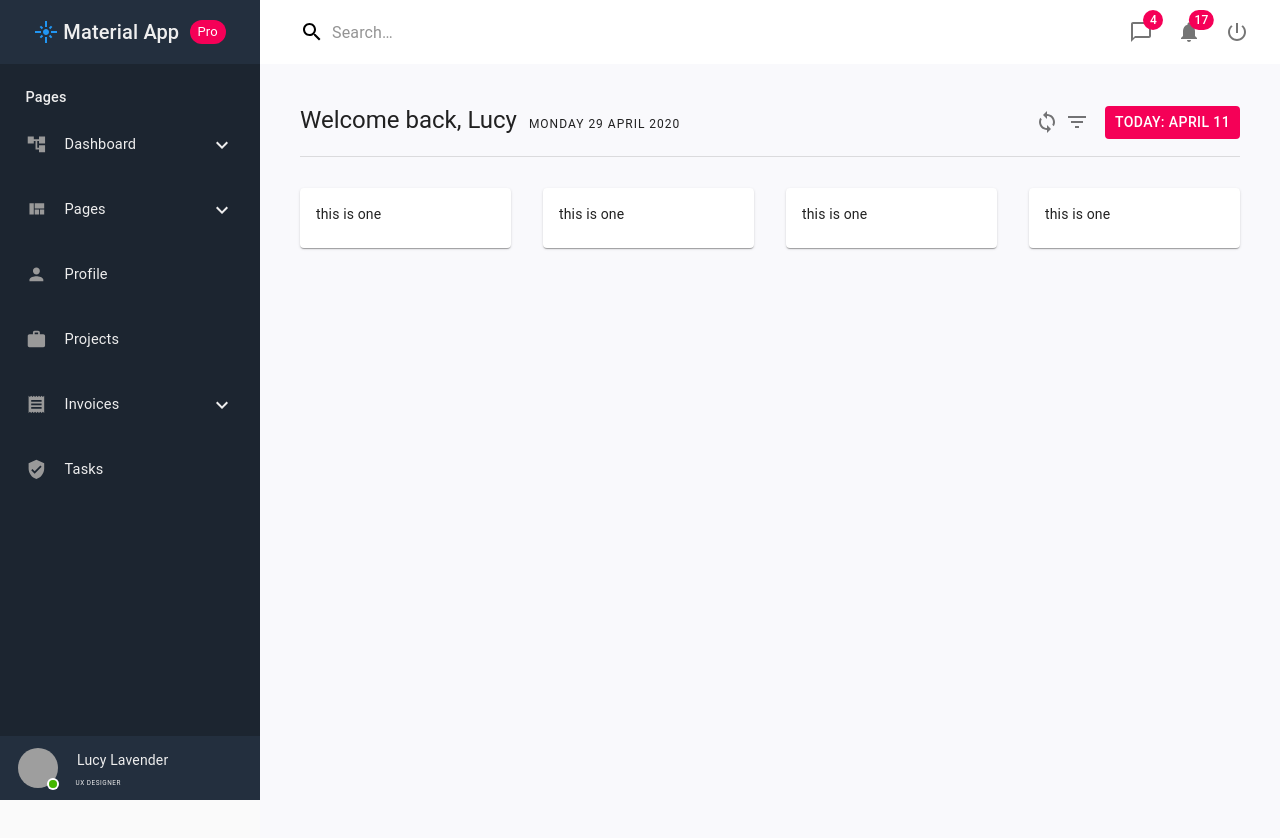
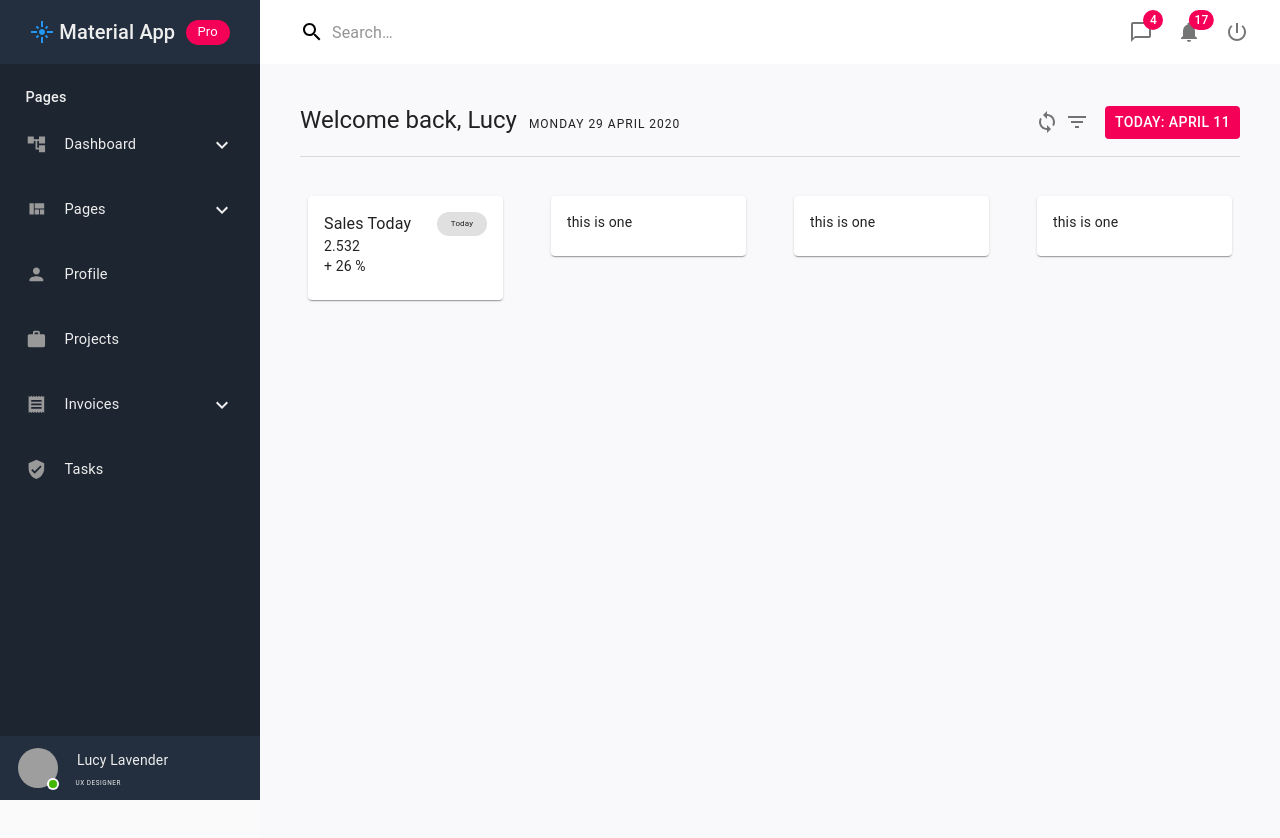
Before and after one commit to naldal/Material-Dashboard, a React (Create React App) app: page /#/ in a window 1280 px wide. Shown: the top 838 px of the page. Built offline with nearby package versions, Linux system fonts and the light colour scheme; grey boxes are pictures that could not be loaded.

Commit message:
add card

```diff
--- a/src/Components.js
+++ b/src/Components.js
@@ -60,7 +60,6 @@ function Components() {
             </Grid>
             <Divider className={classes.divideStyle} />
 
-
             <HashRouter>
                 <Switch>
                     <Route exact path="/" component={Default} />
--- a/src/Default.jsx
+++ b/src/Default.jsx
@@ -1,45 +1,88 @@
 import React from 'react';
-import {makeStyles} from "@material-ui/core/styles";
+import {createMuiTheme, makeStyles} from "@material-ui/core/styles";
 import {Grid} from "@material-ui/core";
 import Card from "@material-ui/core/Card";
 import CardContent from "@material-ui/core/CardContent";
+import Typography from "@material-ui/core/Typography";
+import Chip from "@material-ui/core/Chip";
+import {ThemeProvider} from "@material-ui/styles";
 
-const useStyle = makeStyles({
+const useStyle = makeStyles((theme) => ({
+    root: {
+        margin: "8px"
+    },
     gridContainer: {
         marginTop: "15px"
+    },
+}))
+
+const chipTheming = createMuiTheme({
+    overrides: {
+        MuiChip: {
+            sizeSmall: {
+                width: "50px"
+            },
+            labelSmall: {
+                fontSize: "0.5rem"
+            }
+        }
     }
 })
 
-const Default = (props) => {
+const Default = () => {
     const classes = useStyle();
 
     return (
         <div>
             <Grid container spacing={4} className={classes.gridContainer}>
                 <Grid item md={3} sm={6} xs={12}>
-                    <Card className={classes.root} raised={false}>
+                    <Card className={classes.root} elevation={1}>
                         <CardContent>
-                            this is one
+                            <Grid container justify="space-between" alignItems="center">
+                                <Grid>
+                                    <Typography variant="body1">
+                                        Sales Today
+                                    </Typography>
+
+                                </Grid>
+                                <Grid>
+                                    <ThemeProvider theme={chipTheming}>
+                                        <Chip label="Today" size="small"/>
+                                    </ThemeProvider>
+                                </Grid>
+                            </Grid>
+                            {/* grid container end */}
+                            <div>
+                                2.532
+                            </div>
+                            <Grid container>
+                                <Grid>
+                                    + 26 %
+                                </Grid>
+                                <Grid>
+
+                                </Grid>
+                            </Grid>
                         </CardContent>
                     </Card>
                 </Grid>
 
                 <Grid item md={3} sm={6} xs={12}>
-                    <Card className={classes.root} raised={false}>
+                    <Card className={classes.root} elevation={1}>
                         <CardContent>
                             this is one
                         </CardContent>
                     </Card>
                 </Grid>
                 <Grid item md={3} sm={6} xs={12}>
-                    <Card className={classes.root} raised={false}>
+                    <Card className={classes.root} elevation={1}>
                         <CardContent>
                             this is one
                         </CardContent>
                     </Card>
                 </Grid>
                 <Grid item md={3} sm={6} xs={12}>
-                    <Card className={classes.root} raised={false}>
+                    <Card className={classes.root} elevation={1}>
                         <CardContent>
                             this is one
                         </CardContent>
--- a/src/Drawer.jsx
+++ b/src/Drawer.jsx
@@ -159,7 +159,7 @@ const Drawer = (props) => {
             <div id="header" className={classes.logo}>
                 <FlareIcon style={{color:"#2196f3"}}/>
                 <Typography variant="h6">&nbsp;Material App&nbsp;&nbsp;</Typography>
-                <Chip label="Pro" color="secondary" size="small"/>
+                <Chip label="Pro" color="secondary" style={{height:'25px'}}/>
             </div>
             <List
               className={classes.perList}
```
